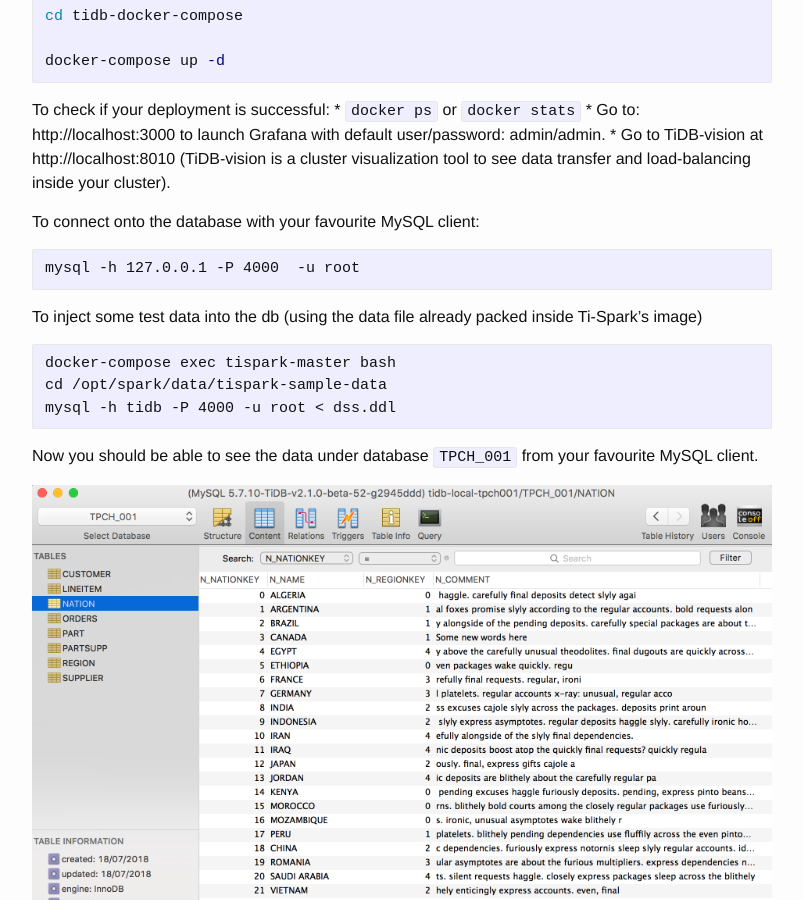
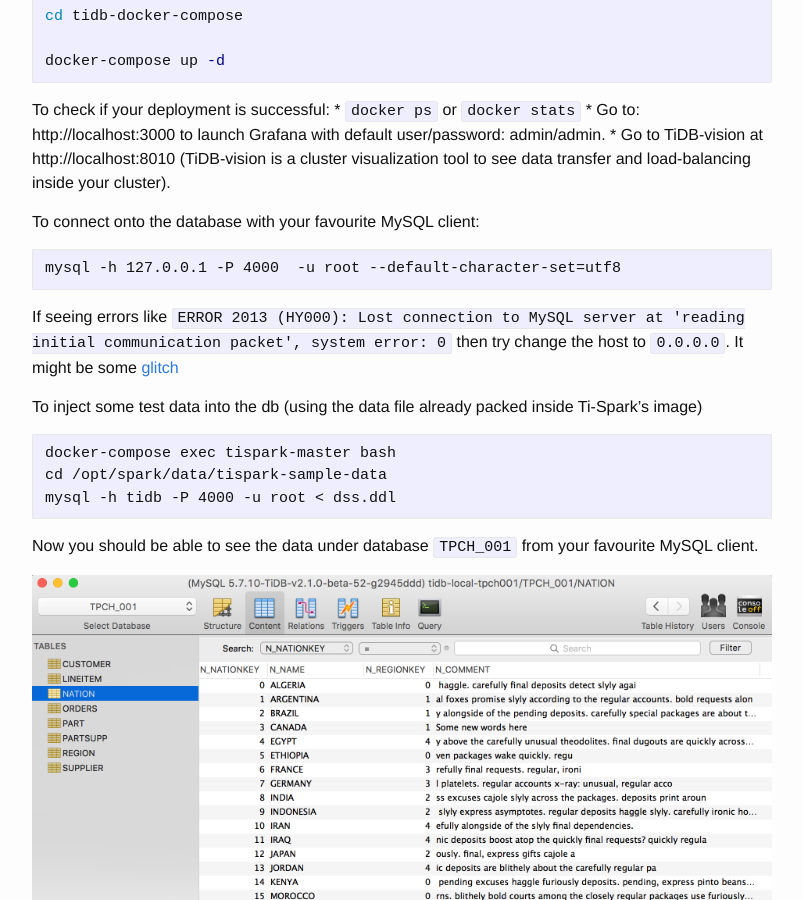
Before and after one commit to liufuyang/liufuyang.github.io, a Jekyll site: the page built from _posts/tidb/2018-07-18-lets-play-tidb-part1.markdown, in a window 1280 px wide and 900 px high, scrolled down 905 px. Shown: the whole window, without its empty margins (238-1041 px from the left). Built offline with Jekyll 4.4.1, drawn with Linux system fonts in a browser that asks for light colours; comment, search, counter and statistics services are not loaded.

Commit message:
Add some content

````diff
--- a/_posts/tidb/2018-07-18-lets-play-tidb-part1.markdown
+++ b/_posts/tidb/2018-07-18-lets-play-tidb-part1.markdown
@@ -44,8 +44,10 @@ To check if your deployment is successful:
 
 To connect onto the database with your favourite MySQL client:
 ```
-mysql -h 127.0.0.1 -P 4000  -u root
+mysql -h 127.0.0.1 -P 4000  -u root --default-character-set=utf8
 ```
+If seeing errors like `ERROR 2013 (HY000): Lost connection to MySQL server at 'reading initial communication packet', system error: 0`
+then try change the host to `0.0.0.0`. It might be some [glitch](https://github.com/pingcap/docs-cn/issues/606)
 
 To inject some test data into the db (using the data file already packed inside Ti-Spark's image)
 ```
````
